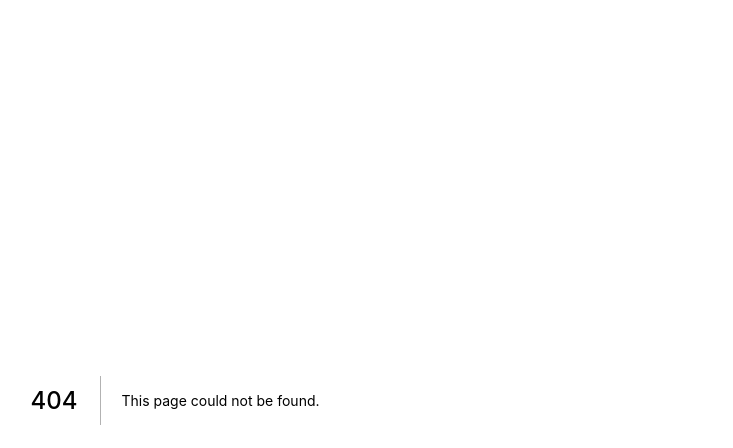
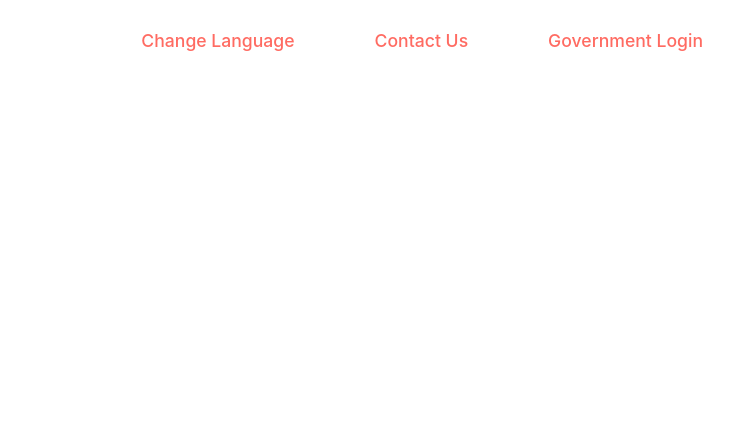
Before and after one commit to Krishanadave671/SIH-vendo, a Next.js app in the folder Website/vendo/: page /components/Navbar in a window 1280 px wide. Before the commit this address had no page. Shown: the top 448 px of the page, without its empty margins (465-1198 px from the left). Built offline with nearby package versions, Linux system fonts and the light colour scheme.

Commit message:
Added imp features such as dashboard for govt officials and govt login page

```diff
--- a/Website/vendo/package.json
+++ b/Website/vendo/package.json
@@ -11,6 +11,7 @@
   "dependencies": {
     "next": "12.2.2",
     "react": "18.2.0",
+    "react-burger-menu": "^3.0.8",
     "react-dom": "18.2.0"
   },
   "devDependencies": {
--- a/Website/vendo/pages/_app.js
+++ b/Website/vendo/pages/_app.js
@@ -1,4 +1,6 @@
 import '../styles/globals.css'
+import '../styles/Navbar.components.css';
+import '../styles/DashboardSideMenu.components.css';
 
 function MyApp({ Component, pageProps }) {
   return <Component {...pageProps} />
--- /dev/null
+++ b/Website/vendo/pages/components/Navbar.jsx
@@ -0,0 +1,28 @@
+import React from 'react';
+// import '../../styles/Navbar.components.css';
+
+const NavLinks = () => (
+	<React.Fragment>
+
+		{/* <p><a href="/">Product</a></p> */}
+		{/* <p><a href="/">Community</a></p> */}
+		<p><a href="/">Change Language</a></p>
+		<p><a href="/">Contact Us</a></p>
+		<p><a href="/government_login">Government Login</a></p>
+	</React.Fragment>
+);
+
+const Navbar = () => {
+	return (
+		<div className="landing-navbar">
+			<div className="landing-navbar-logo">
+				{/* <img src={logo} alt="aankh-logo" /> */}
+			</div>
+			<div className="landing-navbar-links">
+				<NavLinks />
+			</div>
+		</div>
+	);
+};
+
+export default Navbar;
--- /dev/null
+++ b/Website/vendo/styles/DashboardSideMenu.components.css
@@ -0,0 +1,83 @@
+/* Individual item */
+.bm-item {
+    /* display: inline-block; */
+    height: 64px;
+    /* width: 128px; */
+    color: #fff;
+    margin-bottom: 10px;
+    text-align: left;
+    text-decoration: none;
+    font-size:1.6rem;
+    transition: color 0.2s;
+  }
+
+  .bm-item:hover {
+    color: var(--secondary-color-2);
+  }
+
+  .bm-burger-button {
+    position: fixed;
+    width: 24px;
+    height: 20px;
+    left: 36px;
+    top: 36px;
+  }
+
+  /* Color/shape of burger icon bars */
+  .bm-burger-bars {
+    background: #373a47;
+  }
+
+  /* Color/shape of burger icon bars on hover*/
+  .bm-burger-bars-hover {
+    background: #a90000;
+  }
+
+  /* Position and sizing of clickable cross button */
+  .bm-cross-button {
+    height: 24px;
+    width: 24px;
+  }
+
+  /* Color/shape of close button cross */
+  .bm-cross {
+    background: #bdc3c7;
+  }
+
+  /*
+  Sidebar wrapper styles
+  Note: Beware of modifying this element as it can break the animations - you should not need to touch it in most cases
+  */
+  .bm-menu-wrap {
+    position: fixed;
+    height: 100%;
+}
+
+/* General sidebar styles */
+.bm-menu {
+    background: var(--secondary-color);
+    padding: 2.5em 1.5em 0;
+    font-size: 1.15em;
+    width: 400px;
+  }
+
+  /* Morph shape necessary with bubble or elastic */
+  .bm-morph-shape {
+    fill: #373a47;
+  }
+
+  /* Wrapper for item list */
+  .bm-item-list {
+    color: #b8b7ad;
+    padding: 0.8em;
+  }
+
+  /* Individual item */
+  .bm-item {
+    display: inline-block;
+  }
+
+  /* Styling of overlay */
+  .bm-overlay {
+    background: rgba(0, 0, 0, 0.3);
+  }
--- /dev/null
+++ b/Website/vendo/styles/Navbar.components.css
@@ -0,0 +1,35 @@
+.landing-navbar {
+	display: flex;
+	justify-content: space-between;
+	align-items: center;
+	padding: 0.8rem 3rem;
+	font-family: var(--font-family);
+	position: fixed;
+	top: 0;
+	width: 100%;
+	z-index: 12;
+	background-color: white;
+	backdrop-filter: blur(12px);
+	border-bottom: 1px solid var(--color-input-border);
+}
+
+.landing-navbar .landing-navbar-links {
+	gap: 5rem;
+	display: flex;
+	font-weight: 500;
+	font-size: 1.1rem;
+	margin: 0 4rem;
+}
+
+.landing-navbar .landing-navbar-links p {
+	color: var(--primary-color);
+	transition: 0.2s all ease;
+}
+
+.landing-navbar .landing-navbar-links p:hover {
+	color: #281C2D;
+}
+
+.landing-navbar-logo img {
+	width: 65%;
+}
--- a/Website/vendo/styles/globals.css
+++ b/Website/vendo/styles/globals.css
@@ -4,6 +4,12 @@ body {
   margin: 0;
   font-family: -apple-system, BlinkMacSystemFont, Segoe UI, Roboto, Oxygen,
     Ubuntu, Cantarell, Fira Sans, Droid Sans, Helvetica Neue, sans-serif;
+}
+
+:root{
+  --primary-color: #FF6B62;
+  --secondary_color: #2C3333;
+  --shade-color: #395B64;
 }
 
 a {
```
Also changed, not shown: Website/vendo/pages/components/DashboardSidebar.jsx (added, +11 -0 lines), Website/vendo/pages/dashboard.js (added, +13 -0 lines), Website/vendo/pages/government_login.js (added, +10 -0 lines), Website/vendo/pages/index.js (+2 -60 lines), 2 other files (tests, documents, lock files or other folders).
